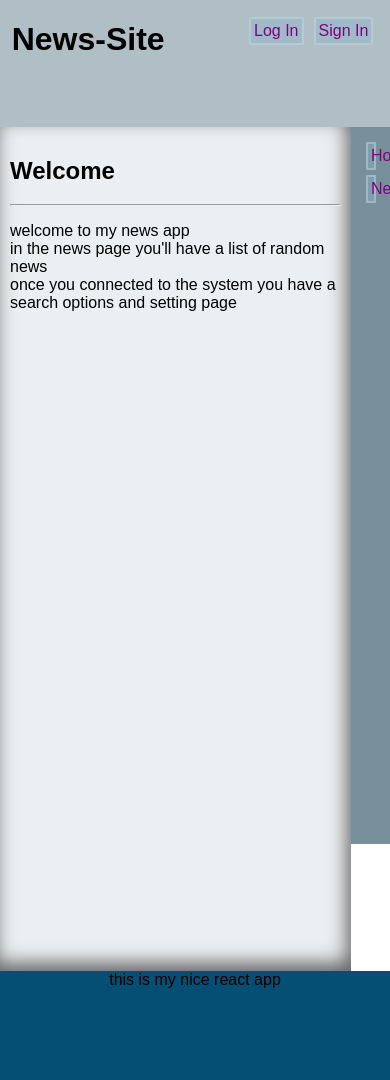
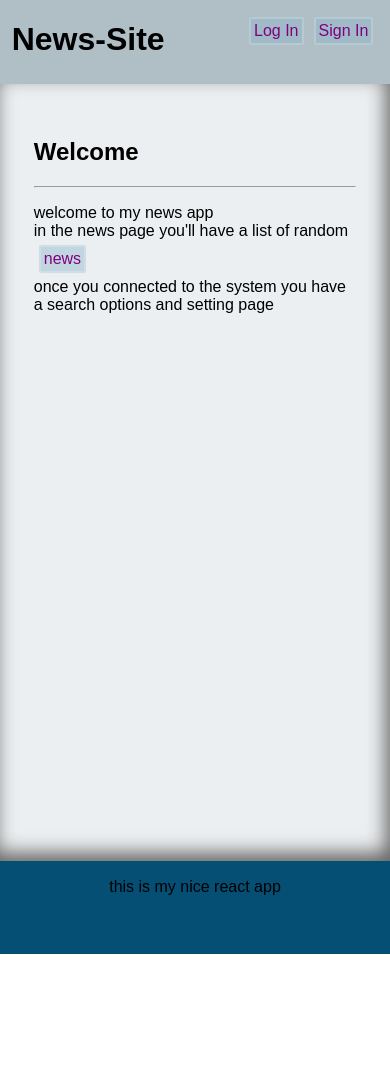
Before and after one commit to YossiMorgen/news-site, a React app: page / in a window 390 px wide. After the commit the page ends 954 px from the top, so only its background shows below. Built offline with nearby package versions, Linux system fonts and the light colour scheme; no server answers; grey boxes are pictures that could not be loaded.

Commit message:
lay out mobile style

```diff
--- a/src/Components/Layout/Header/Header.css
+++ b/src/Components/Layout/Header/Header.css
@@ -22,3 +22,6 @@ header > button{
     margin: 3vw;
     height: 30px;
 }
+.titleHeader > a{
+    border: none;
+}
--- a/src/Components/Layout/Header/Header.js
+++ b/src/Components/Layout/Header/Header.js
@@ -1,5 +1,5 @@
 import { useContext } from 'react';
-import { NavLink } from 'react-router-dom';
+import { Link, NavLink } from 'react-router-dom';
 import AuthContext from '../../Context/AuthContext/AuthContext';
 import useAuth from '../../Services/useAuth';
 import './Header.css';
@@ -11,6 +11,7 @@ function Header() {
   return (
     <header className="Header">
       <h1>News-Site</h1>
+
       {
         auth?.data  && <button onClick={logoutUser}>Logout</button>
       }
--- a/src/Components/Layout/Layout/Layout.css
+++ b/src/Components/Layout/Layout/Layout.css
@@ -1,3 +1,31 @@
+@media only screen and (max-width: 600px) {
+ .Layout{
+    height: 100vh;
+ }
+ header{
+    background: #B0BEC5;
+    min-height: 10%;
+ }
+ aside{
+    display: none;
+ }
+ main{
+    padding: 4vh;
+    min-height: 84%;
+    background: #ECEFF1;
+    box-shadow: inset -4px -8px 19px 0px #626262;
+ }
+ footer{
+    background-color: rgb(5, 79, 116);
+    min-height: 7%;
+    text-align: center;
+    padding: 2vh;
+ }
+
+}
+
+@media only screen and (min-width: 600px) {
+
 .Layout {
     display: flex;
     flex-wrap: wrap;
@@ -24,10 +52,8 @@
     top: 15vh;
     bottom: 0;
     right: 0;
-    /* min-height: 100%; */
     background: #78909C;
     padding: 10px;
-    /* margin: 0; */
     box-sizing: border-box;
     z-index: 1;
 }
@@ -50,14 +76,12 @@
     background-color: rgb(5, 79, 116);
     height: 13vh;
     margin-bottom: 0;
-    /* position: fixed ;
-    bottom: 0;
-    right: 0;
-    left: 0; */
     z-index: 2;
     text-align: center;
 }
 
+
+}
 a{
     background-color: #8bb4c96d;
     border-radius: 5%;
--- a/src/Components/Pages/Home/Home.js
+++ b/src/Components/Pages/Home/Home.js
@@ -18,12 +18,12 @@ function Home() {
         <p>
           {/* <Link/> */}
           welcome to my news app
-          {auth?.data ? (<> you can <Link to={'/sign_in'} >sign in</Link>   or   <Link to={'/loggin'}>log in</Link></>) : ''}
+          {auth?.data ? (<> you can <Link to='/sign_in' >sign in</Link>   or   <Link to='/loggin'>log in</Link></>) : ''}
           <br/>
-          in the news page you'll have a list of random news
+          in the news page you'll have a list of random <Link to='news'>news</Link>
           <br/>
           once you connected to the system you have a search options and
-          {auth?.data ? (<><Link to={'setting'}> setting </Link></>) : ' setting ' } page
+          {auth?.data ? (<><Link to='setting'> setting </Link></>) : ' setting ' } page
         </p>
     </div>
   );
```
